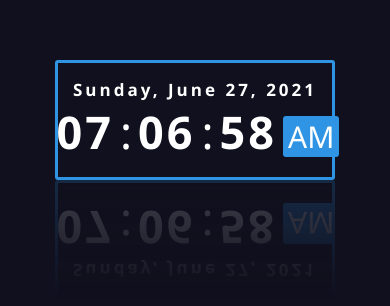
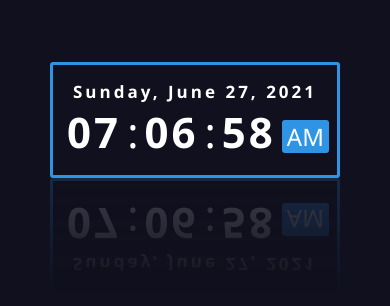
Before and after one commit to asif-jalil/vanila-js-digital-clock, a plain HTML site: page index.html in a window 390 px wide. Shown: the part 302-608 px from the top of the page. Drawn offline with Linux system fonts and the light colour scheme.

Commit message:
update clock style

```diff
--- a/script.js
+++ b/script.js
@@ -16,6 +16,9 @@ function updateClock() {
 
     if (hr > 12) {
         hr = hr - 12;
+    }
+
+    if (hr >= 12) {
         pe = "PM";
     }
 
--- a/style.css
+++ b/style.css
@@ -63,11 +63,15 @@ body {
 
 @media (max-width: 400px) {
     .datetime {
-        width: 280px;
+        width: 290px;
     }
 
     .time {
-        font-size: 45px;
+        font-size: 42px;
+    }
+
+    .time span:last-child {
+        font-size: 24px;
     }
 
     .date {
```
